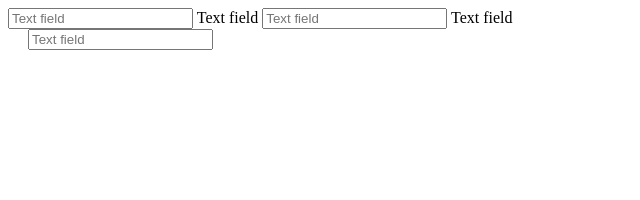
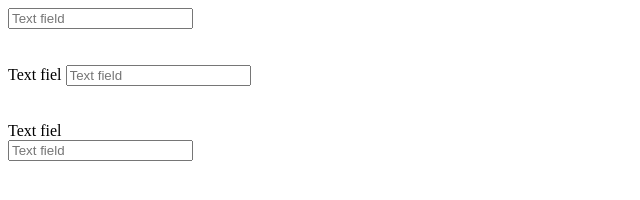
Before and after one commit to zagz16/e-commerce, a website built with webpack: page src/index.html in a window 1280 px wide. Shown: the whole page, without its empty margins (0-640 px from the left). Built offline with nearby package versions, Linux system fonts and the light colour scheme.

Commit message:
убрал селект.переписал хтмл и инпут.цсс

```diff
--- a/src/components/forms/input.scss
+++ b/src/components/forms/input.scss
@@ -1,29 +1,28 @@
 @import '../../styles/colors.scss';
 @import '../../styles/typography.scss';
 
-.input__wrap {
+.input {
   @include font-body;
+
   background: $color-black-7;
   border: 1px solid $color-black-4;
   color: $color-black-3;
   border-radius: 12px;
-  padding-left: 30px;
+  padding-left: 25px;
   width: 100%;
   height: 42px;
   transition: opacity 220ms ease;
   outline: none;
   cursor: pointer;
+  &-block {
+    position: relative;
+    svg-icon {
+      position: absolute;
+      top: 30%;
+      left: 10px;
+    }
+  }
 }
-
-.input__label {
+.label {
   @include font-s6;
 }
-.input-icon {
-  position: relative;
-
-  svg-icon {
-    position: absolute;
-    top: 35%; // хуета какая-то. почему при 50% кубегает ниже середины?
-    left: 10px;
-  }
-}
--- a/src/components/forms/select.scss
+++ /dev/null
@@ -1,14 +0,0 @@
-@import '../../styles/colors.scss';
-@import '../../styles/typography.scss';
-/*
-input.input .select {
-  @include font-body;
-  background: $color-black-7;
-  border: 1px solid $color-black-4;
-  color: $color-black-3;
-  border-radius: 1.2rem;
-  padding: 1.8rem 10.1rem 1.8rem 1rem;
-  transition: opacity 220ms ease;
-  cursor: pointer;
-  outline: none;
-} */
--- a/src/index.html
+++ b/src/index.html
@@ -112,37 +112,28 @@
        <span class='checkbox__label'>Работай сука</span>
            </label> -->
 
-    <label class="input">
-      <input
-        type="text"
-        class="input__wrap"
-        value=""
-        placeholder="Text field"
-      />
-    </label>
+    <div>
+      <input type="text" class="input" value="" placeholder="Text field" />
+    </div>
+    <br /><br />
 
-    <label class="input"
-      ><span class="input__label"
-        >Text field
-        <input
-          type="text"
-          class="input__wrap"
-          value=""
-          placeholder="Text field"
-      /></span>
-    </label>
+    <div>
+      <label class="label"
+        >Text fiel
+        <input type="text" class="input" value="" placeholder="Text field" />
+      </label>
+    </div>
 
-    <label class="input">
-      <span class="input__label">Text field</span>
-      <div class="input-icon">
-        <svg-icon name="ic-contact-mail"></svg-icon>
-        <input
-          type="text"
-          class="input__wrap form--pos"
-          value=""
-          placeholder="Text field"
-        />
-      </div>
-    </label>
+    <br /><br />
+
+    <div>
+      <label class="label"
+        >Text fiel
+        <div class="input-block">
+          <input type="text" class="input" value="" placeholder="Text field" />
+          <svg-icon name="ic-contact-mail"></svg-icon>
+        </div>
+      </label>
+    </div>
   </body>
 </html>
--- a/src/styles/styles.scss
+++ b/src/styles/styles.scss
@@ -3,7 +3,6 @@
 @import '../components/buttons/buttons.scss';
 @import '../components/forms/checkbox.scss';
 @import '../components/forms/input.scss';
-@import '../components/forms/select.scss';
 
 * {
   margin: 0;
```
